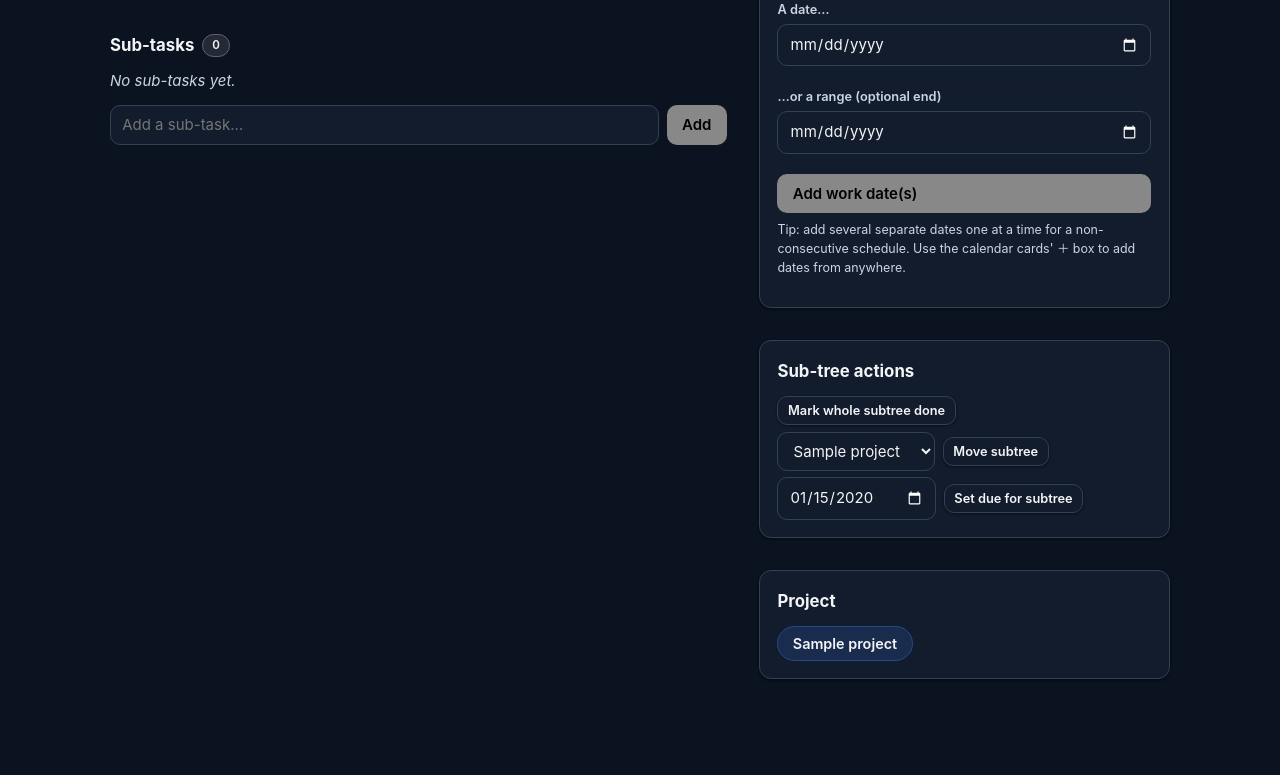
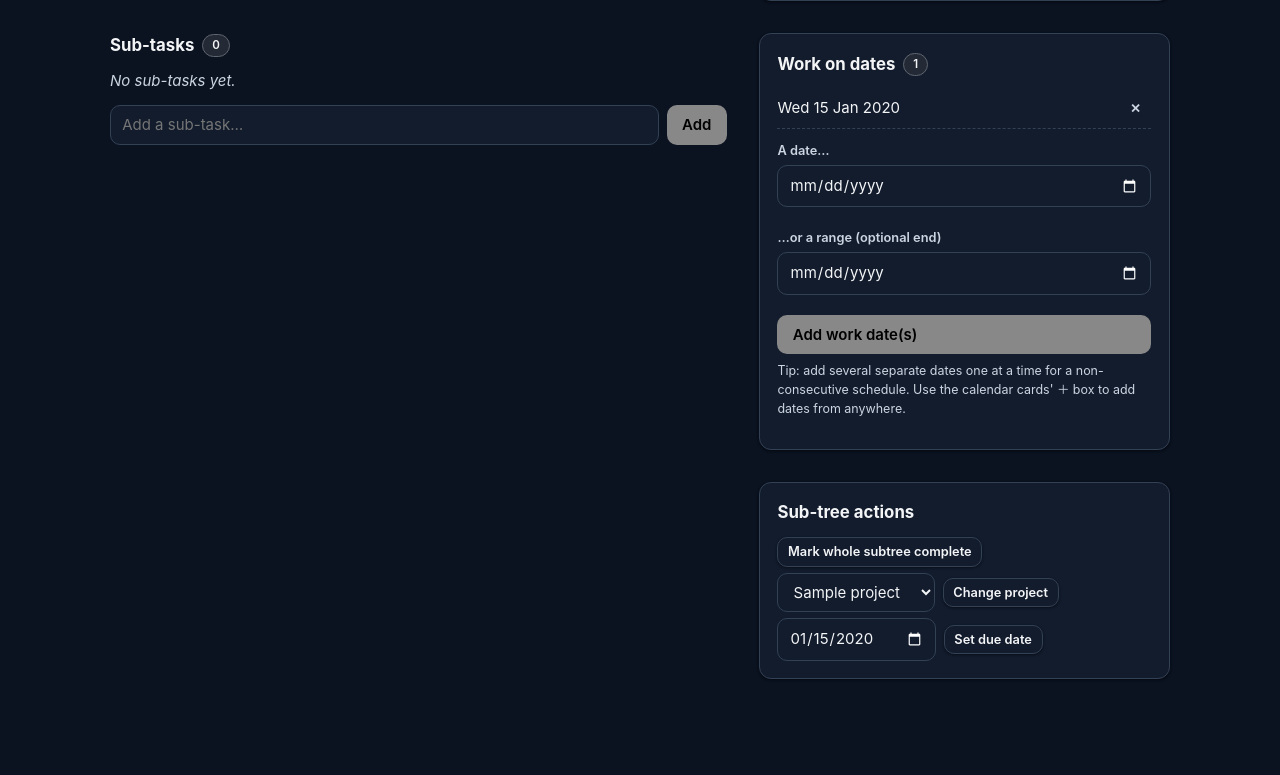
Before and after one commit to awat31/to-do, a Flask app: page /tasks/1 in a window 1280 px wide. Shown: the part 395-1170 px from the top of the page. Run offline with Flask 3, Linux system fonts and the light colour scheme; a user stored in the database is signed in; tables that the repository leaves empty hold one stand-in row (values such as "Sample post"); parts of the project's set-up code (start-up, migrations or seed data) failed here and were passed over.

Commit message:
Move around some layouts

```diff
--- a/app/templates/tasks/detail.html
+++ b/app/templates/tasks/detail.html
@@ -49,6 +49,14 @@
   </div>
 
   <aside class="detail-side">
+    {% if task.project %}
+    <section class="section side-card">
+      <h2>Project</h2>
+      <a class="chip chip-lg" style="--chip: {{ color_hex(task.project.color) }}"
+         href="{{ url_for('projects.detail', project_id=task.project.id) }}">{{ task.project.name }}</a>
+    </section>
+    {% endif %}
+
     <section class="section side-card">
       <h2>Due date</h2>
       <form method="post" action="{{ url_for('tasks.set_due', task_id=task.id) }}" class="stack">
@@ -98,7 +106,7 @@
         <form method="post" action="{{ url_for('tasks.complete_subtree', task_id=task.id) }}"
               data-confirm="Mark this task and every sub-task as done?">
           <input type="hidden" name="csrf_token" value="{{ csrf_token() }}">
-          <button class="btn btn-soft btn-sm" type="submit">Mark whole subtree done</button>
+          <button class="btn btn-soft btn-sm" type="submit">Mark whole subtree complete</button>
         </form>
         <form method="post" action="{{ url_for('tasks.reassign_subtree', task_id=task.id) }}" class="field-row">
           <input type="hidden" name="csrf_token" value="{{ csrf_token() }}">
@@ -108,23 +116,16 @@
               <option value="{{ project.id }}" {{ 'selected' if task.project_id == project.id }}>{{ project.name }}</option>
             {% endfor %}
           </select>
-          <button class="btn btn-soft btn-sm" type="submit">Move subtree</button>
+          <button class="btn btn-soft btn-sm" type="submit">Change project</button>
         </form>
         <form method="post" action="{{ url_for('tasks.reschedule_subtree', task_id=task.id) }}" class="field-row">
           <input type="hidden" name="csrf_token" value="{{ csrf_token() }}">
           <input type="date" name="due_date" class="input input-date" value="{{ task.due_date.isoformat() if task.due_date else '' }}">
-          <button class="btn btn-soft btn-sm" type="submit">Set due for subtree</button>
+          <button class="btn btn-soft btn-sm" type="submit">Set due date</button>
         </form>
       </div>
     </section>
 
-    {% if task.project %}
-    <section class="section side-card">
-      <h2>Project</h2>
-      <a class="chip chip-lg" style="--chip: {{ color_hex(task.project.color) }}"
-         href="{{ url_for('projects.detail', project_id=task.project.id) }}">{{ task.project.name }}</a>
-    </section>
-    {% endif %}
   </aside>
 </div>
 {% endblock %}
```
Also changed, not shown: tests/test_app.py (+16 -0 lines).
